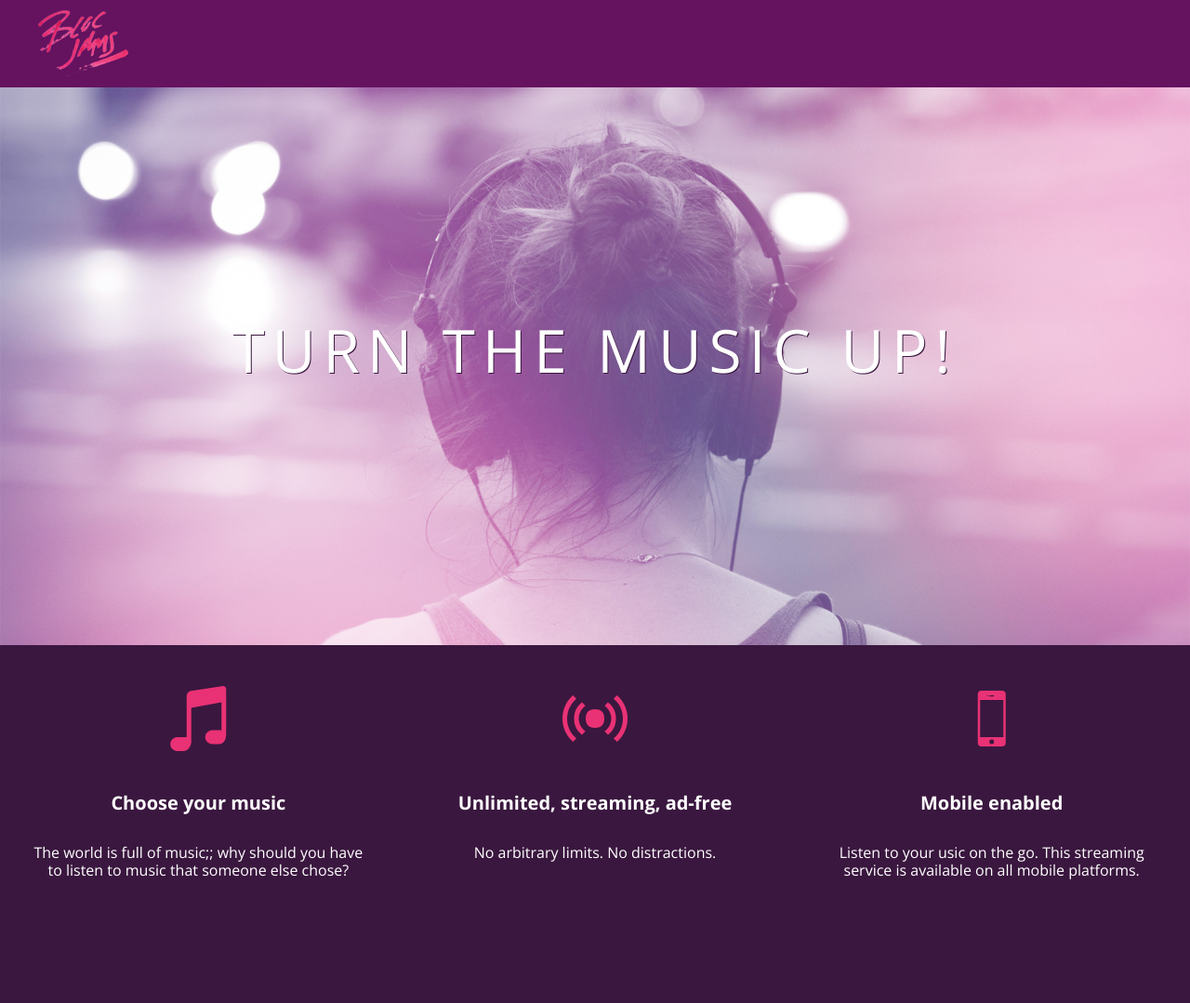
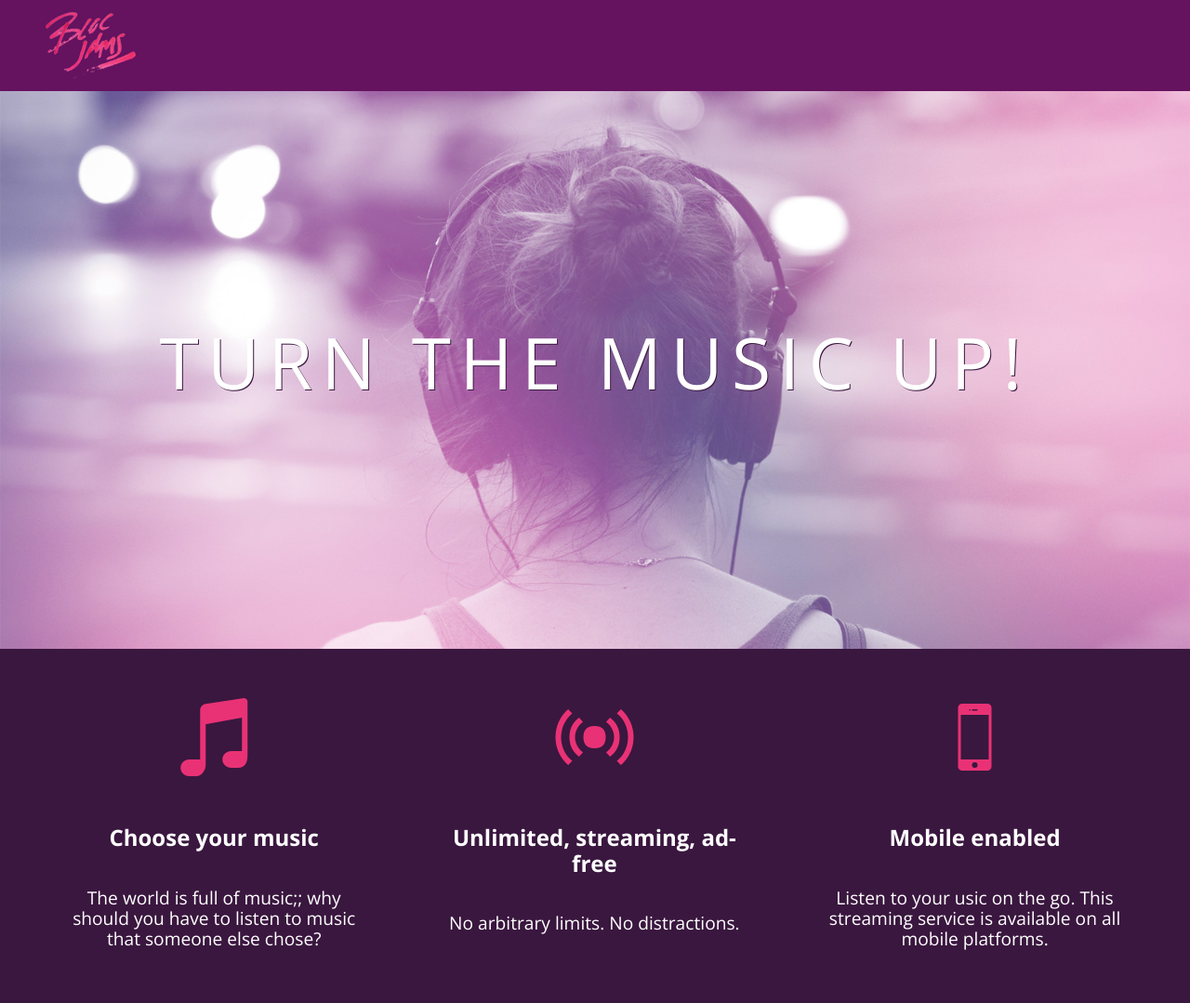
Before and after one commit to naomi-hanson/bloc-jams, a plain HTML site: page index.html in a window 1280 px wide. Shown: the whole page at 93% size. Before the commit the page ends 993 px from the top, so only its background shows below. Drawn offline with nearby package versions, Linux system fonts and the light colour scheme.

Commit message:
Checkpoint 7 responsiveness: completed

```diff
--- a/index.html
+++ b/index.html
@@ -2,12 +2,15 @@
 <html>
     <head>
         <title>Bloc Jams</title>
+
+        <meta name="viewport" content="width=device-width, initial-scale=1"
 
         <!-- CSS Links -->
         <link rel="stylesheet" type="text/css" href="http://fonts.googleapis.com/css?family=Open+Sans:400,800,600,700,300">
         <link rel="stylesheet" type="text/css" href="http://code.ionicframework.com/ionicons/2.0.1/css/ionicons.min.css">
         <link rel="stylesheet" type="text/css" href="styles/normalize.css">
         <link rel="stylesheet" type="text/css" href="styles/main.css">
+        <link rel="stylesheet" type="text/css" href="styles/landing.css">
     </head>
     <body class="landing">
 
@@ -22,18 +25,18 @@
         </section>
 
         <!-- selling points -->
-        <section class="selling-points">
-            <div class="point">
+        <section class="selling-points container">
+            <div class="point column third">
                 <span class="ion-music-note"></span>
                 <h5 class="point-title">Choose your music</h5>
                 <p class="point-description">The world is full of music;; why should you have to listen to music that someone else chose?</p>
             </div>
-            <div class="point">
+            <div class="point column third">
                 <span class="ion-radio-waves"></span>
                 <h5 class="point-title">Unlimited, streaming, ad-free</h5>
                 <p class="point-description">No arbitrary limits. No distractions.</p>
             </div>
-            <div class="point">
+            <div class="point column third">
                 <span class="ion-iphone"></span>
                 <h5 class="point-title">Mobile enabled</h5>
                 <p class="point-description">Listen to your usic on the go. This streaming service is available on all mobile platforms.</p>
--- /dev/null
+++ b/styles/landing.css
@@ -0,0 +1,49 @@
+body.landing {
+    background-color: rgb(58,23,63);
+}
+
+.hero-content {
+    position: relative;
+    min-height: 600px;
+    background-image: url(../assets/images/bloc_jams_bg.jpg);
+    background-repeat: no-repeat;
+    background-position: center center;
+    background-size: cover;
+}
+
+.hero-content .hero-title {
+    position: absolute;
+    top: 40%;
+    -webkit-transform: translateY(-50%);
+    -moz-transform: translateY(-50%);
+    -ms-transform: translateY(-50%);
+    transform: translateY(-50%);
+    width: 100%;
+    text-align: center;
+    font-size: 4rem;
+    font-weight: 300;
+    text-transform: uppercase;
+    letter-spacing: 0.5rem;
+    text-shadow: 1px 1px 0px rgb(58,23,63);
+}
+
+.selling-points {
+    position: relative;
+}
+
+.point {
+    position: relative;
+    padding: 2rem;
+    text-align: center;
+}
+
+.point .point-title {
+    font-size: 1.25rem;
+}
+
+.ion-music-note,
+.ion-radio-waves,
+.ion-iphone {
+    color: rgb(233,50,117);
+    font-size: 5rem;
+}
--- a/styles/main.css
+++ b/styles/main.css
@@ -1,3 +1,9 @@
+*,*::before, *::after {
+    -moz-box-sizing: border-box;
+    -webkit-box-sizing: border-box;
+    box-sizing: border-box;
+}
+
 html {
     height: 100%;
     font-size: 100%;
@@ -7,10 +13,6 @@ body {
     font-family: 'Open Sans';
     color: white;
     min-height: 100%;
-}
-
-body.landing {
-    background-color: rgb(58,23,63);
 }
 
 .navbar {
@@ -23,55 +25,46 @@ body.landing {
     left: 2rem;
 }
 
-.hero-content {
-    position: relative;
-    min-height: 600px;
-    background-image: url(../assets/images/bloc_jams_bg.jpg);
-    background-repeat: no-repeat;
-    background-position: center center;
-    background-size: cover;
+.container {
+    margin: 0 auto;
+    max-width: 64rem;
 }
 
-.hero-content .hero-title {
-    position: absolute;
-    top: 40%;
-    -webkit-transform: translateY(-50%);
-    -moz-transform: translateY(-50%);
-    -ms-transform: translateY(-50%);
-    transform: translateY(-50%);
-    width: 100%;
-    text-align: center;
-    font-size: 4rem;
-    font-weight: 300;
-    text-transform: uppercase;
-    letter-spacing: 0.5rem;
-    text-shadow: 1px 1px 0px rgb(58,23,63);
+/* MEDIA QUERIES */
+
+/* Medium and small screens (640px) */
+@media (min-width: 640px) {
+    html {
+        font-size: 112%;
+    }
+    .column {
+        float: left;
+        padding-left: 1rem;
+        padding-right: 1rem;
+    }
+    .column.full {
+        width: 100%;
+    }
+    .column.two-thirds {
+        width: 66.7%
+    }
+    .column.half {
+        width: 50%;
+    }
+    .column.third {
+        width: 33.3%;
+    }
+    .column.fourth {
+        width: 25%;
+    }
+    .column.flow-opposite {
+        float: right;
+    }
 }
 
-.selling-points {
-    position: relative;
-    display: table;
-    width: 100%;
-    -webkit-box-sizing: border-box;
-    -moz-box-sizing: border-box;
-    box-sizing: border-box;
+/* Large screens (1024px) */
+@media (min-width: 1024px) {
+    html {
+        font-size: 120%;
+    }
 }
-
-.point {
-    display: table-cell;
-    position: relative;
-    width: 33.3%;
-    padding: 2rem;
-    text-align: center;
-}
-
-.point .point-title {
-    font-size: 1.25rem;
-}
-
-.ion-music-note,
-.ion-radio-waves,
-.ion-iphone {
-    color: rgb(233,50,117);
-    font-size: 5rem;
-}
```
